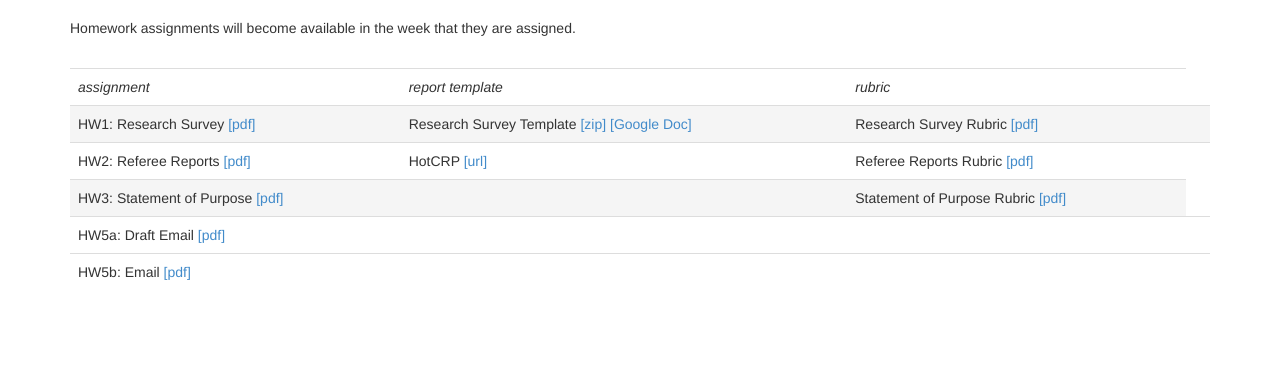
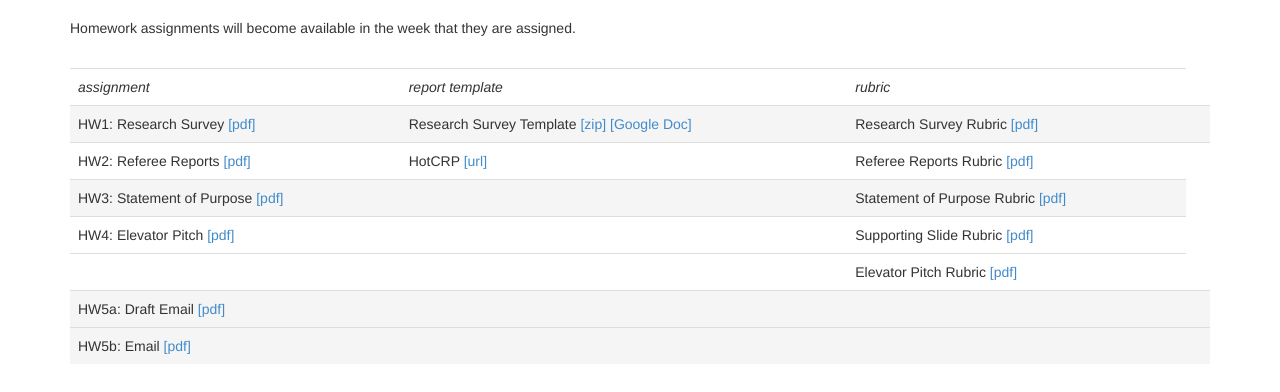
Before and after one commit to cmu-research/cmu-research.github.io, a plain HTML site: page 07300-f24/assignments.html in a window 1280 px wide. Shown: the part 152-544 px from the top of the page. Drawn offline with nearby package versions, Linux system fonts and the light colour scheme.

Commit message:
update schedule and assignments

```diff
--- a/07300-f24/assignments.html
+++ b/07300-f24/assignments.html
@@ -80,12 +80,22 @@ PUBLIC "-//W3C//DTD XHTML 1.0 Strict//EN"
   <td>Statement of Purpose Rubric <a href="https://drive.google.com/file/d/1dceIkOUM6OY9PaLecGLb6IOzPpJRf2Ws/view?usp=drive_link">[pdf]</a></td>
   </tr>
   <tr>
+    <td>HW4: Elevator Pitch <a href="https://drive.google.com/file/d/1o5vnm4F7pLYmzH7m8mjYGrqKgIgF8BuZ/view?usp=drive_link">[pdf]</a></td>
+    <td></td>
+    <td>Supporting Slide Rubric <a href="https://drive.google.com/file/d/1UABXQeQpz21oE2fOB-WKxN5aF0WzBJke/view?usp=drive_link">[pdf]</a></td>
+  </tr>
+  <tr>
+  <td></td>
+  <td></td>
+  <td>Elevator Pitch Rubric <a href="https://drive.google.com/file/d/1NeevE23ASmkyUK3JpCrz-waxUA-TE4EC/view?usp=drive_link">[pdf]</a></td>
+  </tr>
+  <tr class="active">
   <td>HW5a: Draft Email <a href="https://drive.google.com/file/d/1vRUdMmIKpeGlMnwLwKmtqnbIRlZWj1oa/view?usp=drive_link">[pdf]</a></td>
   <td></td>
   <td></td>
   <td></td>
 </tr>
-<tr>
+<tr class="active">
   <td>HW5b: Email <a href="https://drive.google.com/file/d/1UuXPI9orN83hghWZuy0HBvln5XjegLjp/view?usp=drive_link">[pdf]</a></td>
   <td></td>
   <td></td>
```
Also changed, not shown: 07300-f24/schedule.html (+1 -1 lines).
